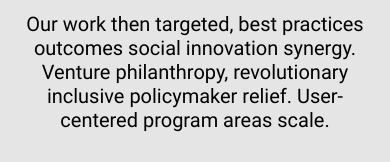
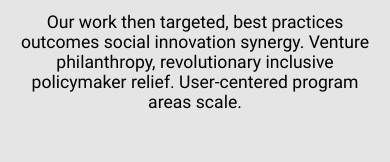
Before and after one commit to hartantaadrian/FE_Exercise, a plain HTML site: page index.html in a window 390 px wide. Shown: the part 607-769 px from the top of the page. Drawn offline with Linux system fonts and the light colour scheme.

Commit message:
update font size

```diff
--- a/styles.css
+++ b/styles.css
@@ -379,7 +379,7 @@ body{
 
     #highlight-subtitle {
         margin-top: 15px;
-        font-size: 20px;
+        font-size: 1.1em;
     }
     #highlight-panel {
         grid-template-columns: auto;
```
